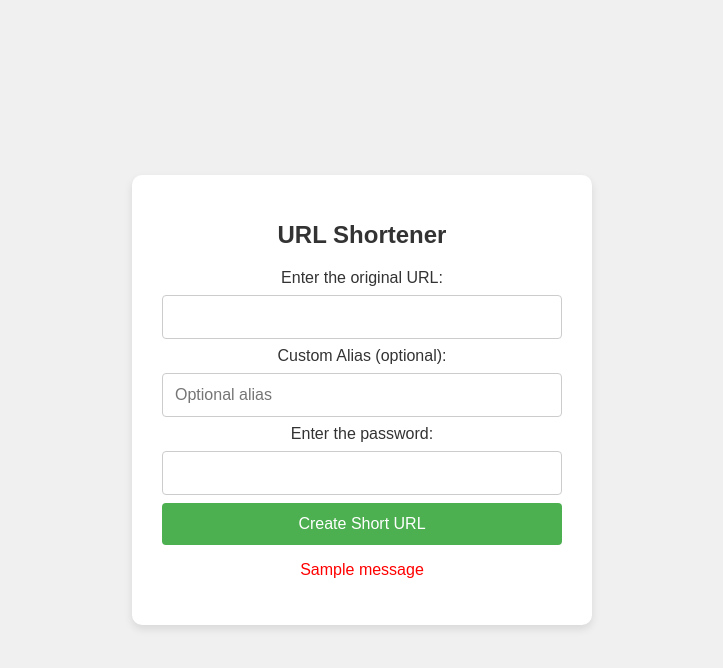
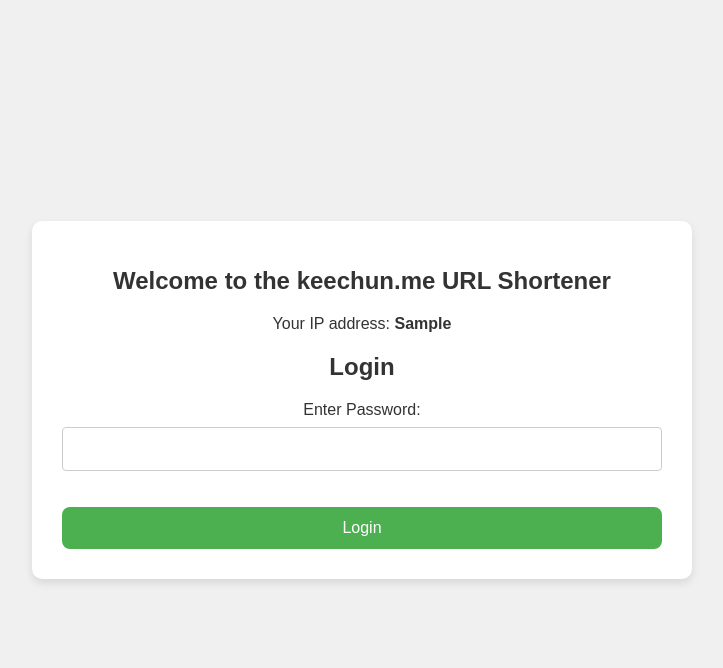
Before and after one commit to ipoposg/lightweight-url-shortener, a Flask app: template templates/index.html in a window 1280 px wide. Shown: the top 668 px of the page, without its empty margins (278-1001 px from the left). Run offline with Flask 2, Linux system fonts and the light colour scheme; the template is opened without the code that fills it: most values are stand-ins (such as "Sample title", 1, 10 or a date in 2020); one stand-in notice (Sample message) is shown.

Commit message:
Improved functionality
Added ability to upload files

```diff
--- a/app.py
+++ b/app.py
@@ -1,106 +1,251 @@
-from flask import Flask, render_template, request, redirect, url_for, flash
+from flask import Flask, render_template, request, redirect, url_for, flash, session, send_file, send_from_directory, abort
+from werkzeug.utils import secure_filename
 import sqlite3
 from urllib.parse import urlparse
+import qrcode
+import io
 import re
+from datetime import timedelta
+from werkzeug.security import check_password_hash
+import os
+from random import choice
+import string
 
+# Configuration
 app = Flask(__name__)
 app.secret_key = "your_secret_key"
+app.permanent_session_lifetime = timedelta(days=7)
 
 DATABASE = 'urls.db'
-PASSWORD_HASH = ''  # Replace with your actual hash
+UPLOAD_FOLDER = 'uploads'
+PASSWORD_HASH = '' # Enter your SHA256 password here
+BLACKLIST_EXTENSIONS = {'exe', 'bat', 'sh', 'msi', 'com', 'js', 'jar', 'py'}
+
+# Ensure the upload folder exists
+os.makedirs(UPLOAD_FOLDER, exist_ok=True)
+app.config['UPLOAD_FOLDER'] = UPLOAD_FOLDER
+
+def is_blacklisted(filename):
+    ext = filename.rsplit('.', 1)[1].lower() if '.' in filename else ''
+    return ext in BLACKLIST_EXTENSIONS
+
+def generate_short_url():
+    return ''.join(choice(string.ascii_letters + string.digits) for _ in range(6))
 
 def get_db_connection():
+    """Create a new database connection."""
     conn = sqlite3.connect(DATABASE)
-    conn.row_factory = sqlite3.Row
+    conn.row_factory = sqlite3.Row  # Access rows as dictionaries
     return conn
+
+def init_db():
+    """Initialize the database if it doesn't exist."""
+    if not os.path.exists(DATABASE):
+        print("Initializing database...")
+        conn = get_db_connection()
+        conn.execute("""
+            CREATE TABLE IF NOT EXISTS urls (
+                id INTEGER PRIMARY KEY AUTOINCREMENT,
+                original_url TEXT NOT NULL,
+                short_url TEXT NOT NULL UNIQUE
+            )
+        """)
+        conn.commit()
+        conn.close()
+        print("Database initialized.")
+
+# Call the init_db() function when the app starts
+init_db()
+
+def get_user_ip():
+    """Get the client's real IP address."""
+    if request.headers.get('X-Forwarded-For'):
+        # Get the first IP in the chain (the real client IP)
+        ip = request.headers.get('X-Forwarded-For').split(',')[0].strip()
+    else:
+        ip = request.remote_addr
+    return ip
+
+@app.route('/logout')
+def logout():
+    session.pop('authenticated', None)
+    flash('You have been logged out.')
+    return redirect(url_for('index'))
 
 @app.route('/', methods=['GET', 'POST'])
 def index():
+    # If the user is already authenticated, show the main page
+    if session.get('authenticated'):
+        if request.method == 'POST':
+            original_url = request.form['original_url'].strip()
+            custom_alias = request.form.get('custom_alias', '').strip()
+
+            # Ensure the URL is valid and properly formatted
+            original_url = ensure_scheme(original_url)
+            if not is_valid_url(original_url):
+                flash('Please enter a valid URL.')
+                return redirect(url_for('index'))
+
+            conn = get_db_connection()
+            if custom_alias:
+                alias_exists = conn.execute('SELECT 1 FROM urls WHERE short_url = ?', (custom_alias,)).fetchone()
+                if alias_exists:
+                    conn.close()
+                    flash('Custom alias already taken. Please choose another.')
+                    return redirect(url_for('index'))
+                short_url = custom_alias
+            else:
+                short_url = generate_short_url()
+
+            # Insert the short URL into the database
+            conn.execute('INSERT INTO urls (original_url, short_url) VALUES (?, ?)', (original_url, short_url))
+            conn.commit()
+            conn.close()
+
+            flash(f'Short URL created: {request.host_url}{short_url}')
+            return render_template('success.html', short_url=short_url)
+
+        return render_template('index.html', user_ip=get_user_ip())
+
+    # If not authenticated, show the login form
+    return redirect(url_for('login'))
+
+@app.route('/login', methods=['GET', 'POST'])
+def login():
     if request.method == 'POST':
-        # Verify password
         password = request.form['password']
-        if not check_password(password):
-            flash('Invalid password!')
+        remember = 'remember' in request.form  # Check if "Remember Me" was selected
+
+        if check_password(password):
+            session['authenticated'] = True
+            if remember:
+                session.permanent = True  # Session will last according to lifetime
+            else:
+                session.permanent = False  # Session ends when browser closes
+            flash('Successfully logged in!')
             return redirect(url_for('index'))
+        else:
+            flash('Invalid password! Please try again.')
+            return redirect(url_for('login'))
 
-        original_url = request.form['original_url'].strip()
-        custom_alias = request.form['custom_alias'].strip()
+    user_ip = get_user_ip()
+    return render_template('login.html', user_ip=user_ip)
 
-        # Ensure the URL is valid and has a scheme
-        original_url = ensure_scheme(original_url)
 
-        if not is_valid_url(original_url):
-            flash('Please enter a valid URL.')
-            return redirect(url_for('index'))
 
-        # Check if the URL is recursive
-        if is_recursive(original_url):
-            flash('You cannot shorten URLs from this domain.')
-            return redirect(url_for('index'))
+@app.route('/<short_url>')
+def redirect_url(short_url):
+    """Redirect to the original URL using the short URL."""
+    conn = get_db_connection()
+    url_data = conn.execute('SELECT original_url FROM urls WHERE short_url = ?', (short_url,)).fetchone()
+    conn.close()
 
+    if url_data:
+        return redirect(url_data['original_url'])
+    else:
+        # Raise a 404 error if the short URL is not found
+        abort(404)
+
+@app.route('/qr/<short_url>')
+def generate_qr(short_url):
+    """Generate and return a QR code image for the shortened URL."""
+    full_url = f"{request.host_url}{short_url}"
+
+    # Create a QRCode object with custom size settings
+    qr = qrcode.QRCode(
+        version=1,
+        error_correction=qrcode.constants.ERROR_CORRECT_H,
+        box_size=10,
+        border=2,
+    )
+    qr.add_data(full_url)
+    qr.make(fit=True)
+
+    # Create an image from the QRCode instance
+    img = qr.make_image(fill_color="black", back_color="white")
+
+    # Save the image to an in-memory buffer
+    buffer = io.BytesIO()
+    img.save(buffer, format="PNG")
+    buffer.seek(0)
+
+    return send_file(buffer, mimetype='image/png')
+
+@app.route('/uploads/<filename>')
+def uploaded_file(filename):
+    """Serve the uploaded file."""
+    # Ensure the uploads folder path is correct
+    uploads_dir = os.path.join(app.root_path, 'uploads')
+
+    # Serve the file from the uploads directory
+    return send_from_directory(uploads_dir, filename, as_attachment=False)
+
+
+@app.route('/upload', methods=['GET', 'POST'])
+def upload_file():
+    if 'authenticated' not in session or not session['authenticated']:
+        flash('Please log in to upload files.')
+        return redirect(url_for('index'))
+
+    user_ip = get_user_ip()  # Get the user's IP address
+
+    if request.method == 'POST':
+        if 'file' not in request.files:
+            flash('No file part')
+            return redirect(request.url)
+
+        file = request.files['file']
+        if file.filename == '':
+            flash('No selected file')
+            return redirect(request.url)
+
+        if is_blacklisted(file.filename):
+            flash(f'The file type "{file.filename}" is not allowed.')
+            return redirect(request.url)
+
+        filename = secure_filename(file.filename)
+        file_path = os.path.join(app.config['UPLOAD_FOLDER'], filename)
+        file.save(file_path)
+
+        custom_alias = request.form.get('custom_alias', '').strip()
         conn = get_db_connection()
         if custom_alias:
-            # Check if alias is already in use
-            alias_exists = conn.execute('SELECT * FROM urls WHERE short_url = ?', (custom_alias,)).fetchone()
+            alias_exists = conn.execute('SELECT 1 FROM urls WHERE short_url = ?', (custom_alias,)).fetchone()
             if alias_exists:
-                flash('Custom alias is already taken. Please choose another.')
                 conn.close()
-                return redirect(url_for('index'))
-
+                flash('Custom alias already taken. Please choose another.')
+                return redirect(request.url)
             short_url = custom_alias
         else:
             short_url = generate_short_url()
 
-        conn.execute('INSERT INTO urls (original_url, short_url) VALUES (?, ?)', (original_url, short_url))
+        conn.execute('INSERT INTO urls (original_url, short_url) VALUES (?, ?)', (f'/uploads/{filename}', short_url))
         conn.commit()
         conn.close()
 
+        flash(f'File uploaded successfully! Short link: {request.host_url}{short_url}')
         return render_template('success.html', short_url=short_url)
 
-    return render_template('index.html')
-
-@app.route('/<short_url>')
-def redirect_url(short_url):
-    conn = get_db_connection()
-    url_data = conn.execute('SELECT original_url FROM urls WHERE short_url = ?', (short_url,)).fetchone()
-    conn.close()
-    if url_data:
-        return redirect(url_data['original_url'])
-    else:
-        flash('Invalid URL')
-        return redirect(url_for('index'))
-
-def generate_short_url():
-    from random import choice
-    import string
-    return ''.join(choice(string.ascii_letters + string.digits) for _ in range(6))
-
-def is_recursive(url):
-    """Check URL to prevent recursion."""
-    parsed_url = urlparse(url)
-    return parsed_url.netloc == 'example.com' # Replace with the domain this application is running on.
+    return render_template('upload.html', user_ip=user_ip)
 
 def ensure_scheme(url):
-    """Ensure the URL has http:// or https://. If missing, add https:// by default."""
     parsed_url = urlparse(url)
     if not parsed_url.scheme:
         return f'https://{url}'
     return url
 
 def is_valid_url(url):
-    """Validate the given URL using a regex pattern."""
-    regex = re.compile(
-        r'^(https?://)?'  # http:// or https:// (optional, already handled)
-        r'(([a-zA-Z0-9_-]+\.)+[a-zA-Z]{2,})'  # Domain name
-        r'(:\d+)?'  # Optional port
-        r'(/.*)?$'  # Optional path
-    )
+    regex = re.compile(r'^(https?://)?(([a-zA-Z0-9_-]+\.)+[a-zA-Z]{2,})(:\d+)?(/.*)?$', re.IGNORECASE)
     return re.match(regex, url) is not None
 
 def check_password(input_password):
-    """Verify if the input password matches the stored hash."""
-    from werkzeug.security import check_password_hash
     return check_password_hash(PASSWORD_HASH, input_password)
 
-if __name__ == "__main__":
-    app.run(host='127.0.0.1', port=8084)
+@app.errorhandler(404)
+def page_not_found(e):
+    """Custom 404 page."""
+    user_ip = get_user_ip()  # Get the user's IP address
+    return render_template('404.html', user_ip=user_ip), 404
+
+if __name__ == '__main__':
+    app.run(host='127.0.0.1', port=8084, debug=True)
--- a/static/style.css
+++ b/static/style.css
@@ -7,23 +7,23 @@ body {
     display: flex;
     justify-content: center;
     align-items: center;
-    min-height: 100vh; /* Ensure it takes full viewport height */
+    min-height: 100vh; /* Full viewport height */
     color: #333;
 }
 
-/* Main container */
+/* Main Container Styling */
 .container {
     background-color: white;
     padding: 30px;
     border-radius: 10px;
     box-shadow: 0px 4px 8px rgba(0, 0, 0, 0.1);
     width: 100%;
-    max-width: 400px; /* Ensures max width on larger screens */
+    max-width: 600px; /* Ensure max width on larger screens */
     text-align: center;
-    margin: 20px; /* Add margin for smaller screens */
+    margin: 20px auto; /* Center with margin for small screens */
 }
 
-/* Input fields */
+/* Input Fields Styling */
 input[type="url"],
 input[type="text"],
 input[type="password"] {
@@ -36,30 +36,25 @@ input[type="password"] {
     font-size: 16px;
 }
 
-/* Buttons */
+/* Submit Button Styling */
 input[type="submit"] {
     background-color: #4CAF50;
     color: white;
     padding: 12px 20px;
     border: none;
-    border-radius: 4px;
+    border-radius: 8px;
     cursor: pointer;
     width: 100%;
     font-size: 16px;
+    transition: background-color 0.3s;
+    margin-top: 10px;
 }
 
 input[type="submit"]:hover {
     background-color: #45a049;
 }
 
-/* Heading */
-h1 {
-    color: #333;
-    font-size: 24px;
-    margin-bottom: 20px;
-}
-
-/* Flash messages */
+/* Flash Messages */
 ul {
     list-style-type: none;
     padding: 0;
@@ -70,17 +65,98 @@ ul li {
     margin: 10px 0;
 }
 
-/* Make anchor links styled for mobile */
+/* Headings */
+h1 {
+    color: #333;
+    font-size: 24px;
+    margin-bottom: 20px;
+}
+
+h1 a {
+    text-decoration: none;
+    color: inherit;
+}
+
+/* Link Styling */
 a {
     color: #4CAF50;
     text-decoration: none;
+    margin-top: 20px;
 }
 
 a:hover {
     text-decoration: underline;
 }
 
-/* Media query for smaller screens (mobile) */
+/* File Upload Wrapper */
+.file-upload-wrapper {
+    display: flex;
+    align-items: center;
+    justify-content: center;
+    gap: 15px; /* Space between button and file name */
+    margin-bottom: 20px;
+}
+
+/* Custom File Upload Button */
+.custom-file-upload {
+    background-color: #4CAF50;
+    color: white;
+    padding: 10px 20px;
+    border-radius: 8px;
+    cursor: pointer;
+    font-weight: bold;
+    border: none;
+    transition: background-color 0.3s;
+}
+
+/* Hide Native File Input */
+input[type="file"] {
+    display: none;
+}
+
+/* File Name Display */
+#file-chosen {
+    font-size: 14px;
+    color: #333;
+    font-style: italic;
+}
+
+/* File Upload Button Hover */
+.custom-file-upload:hover {
+    background-color: #45a049;
+}
+
+/* Styling for the 404 Page */
+.page-404 h1 {
+    font-size: 36px;
+    color: #ff4f4f;
+    margin-bottom: 10px;
+}
+
+.page-404 p {
+    font-size: 18px;
+    margin-bottom: 20px;
+}
+
+.page-404 a {
+    color: #4CAF50;
+    text-decoration: none;
+}
+
+.page-404 a:hover {
+    text-decoration: underline;
+}
+
+/* Checkbox Container */
+.checkbox-container {
+    display: flex;
+    align-items: center;
+    justify-content: center;
+    margin-top: 10px;
+    gap: 10px;
+}
+
+/* Media Query for Smaller Screens (Mobile) */
 @media (max-width: 600px) {
     .container {
         padding: 20px;
--- a/templates/index.html
+++ b/templates/index.html
@@ -5,69 +5,38 @@
     <meta name="viewport" content="width=device-width, initial-scale=1.0">
     <title>URL Shortener</title>
     <link rel="stylesheet" href="{{ url_for('static', filename='style.css') }}">
-    <script>
-        function validateAndSubmit() {
-            const urlInput = document.getElementById('original_url');
-            const passwordInput = document.getElementById('password');
-            let url = urlInput.value.trim();
-
-            // Autofill https:// if scheme is missing
-            if (!url.startsWith('http://') && !url.startsWith('https://')) {
-                url = 'https://' + url;
-                urlInput.value = url; // Update the input value
-            }
-
-            // Check if URL is valid
-            if (!isValidURL(url)) {
-                alert('Please enter a valid URL.');
-                return false; // Prevent form submission
-            }
-
-            // Ensure password is entered
-            if (passwordInput.value.trim() === '') {
-                alert('Please enter a password.');
-                return false; // Prevent form submission
-            }
-
-            // If everything is valid, allow form submission
-            return true;
-        }
-
-        function isValidURL(url) {
-            const pattern = new RegExp(
-                '^(https?:\\/\\/)?' + // Optional protocol
-                '((([a-zA-Z0-9_\\-]+)\\.)+[a-zA-Z]{2,})' + // Domain name
-                '(\\:\\d+)?(\\/.*)?$', 'i' // Optional port and path
-            );
-            return !!pattern.test(url);
-        }
-    </script>
 </head>
 <body>
     <div class="container">
-        <h1>URL Shortener</h1>
-        <form method="POST" action="/" onsubmit="return validateAndSubmit()">
-            <label for="original_url">Enter the original URL:</label>
-            <input type="text" id="original_url" name="original_url" required>
+        <h1>Welcome to the <a href="https://www.keechun.me" target="_blank" rel="noopener noreferrer">keechun.me</a> URL Shortener</h1>
 
-            <label for="custom_alias">Custom Alias (optional):</label>
-            <input type="text" name="custom_alias" placeholder="Optional alias">
+        <p>Your IP address: <strong>{{ user_ip }}</strong></p>
 
-            <label for="password">Enter the password:</label>
-            <input type="password" id="password" name="password" required>
+        {% if session.get('authenticated') %}
+        <h2>Create a Short Link</h2>
+        <form method="POST" action="/">
+            <label for="original_url">Enter the original URL:</label><br>
+            <input type="text" id="original_url" name="original_url" required><br><br>
+
+            <label for="custom_alias">Custom Alias (optional):</label><br>
+            <input type="text" name="custom_alias"><br><br>
 
             <input type="submit" value="Create Short URL">
         </form>
 
-        {% with messages = get_flashed_messages() %}
-            {% if messages %}
-                <ul>
-                {% for message in messages %}
-                    <li>{{ message }}</li>
-                {% endfor %}
-                </ul>
-            {% endif %}
-        {% endwith %}
+        <br>
+        <a href="{{ url_for('upload_file') }}">Upload a File</a><br><br>
+        <a href="{{ url_for('logout') }}">Logout</a>
+
+        {% else %}
+        <h2>Login</h2>
+        <form method="POST" action="/login">
+            <label for="password">Enter Password:</label><br>
+            <input type="password" id="password" name="password" required><br><br>
+
+            <input type="submit" value="Login">
+        </form>
+        {% endif %}
     </div>
 </body>
 </html>
```
Also changed, not shown: requirements.txt (+9 -2 lines), templates/404.html (added, +17 -0 lines), templates/login.html (added, +31 -0 lines), templates/success.html (+11 -3 lines), templates/upload.html (added, +44 -0 lines), urls.db (deleted), 2 other files.
